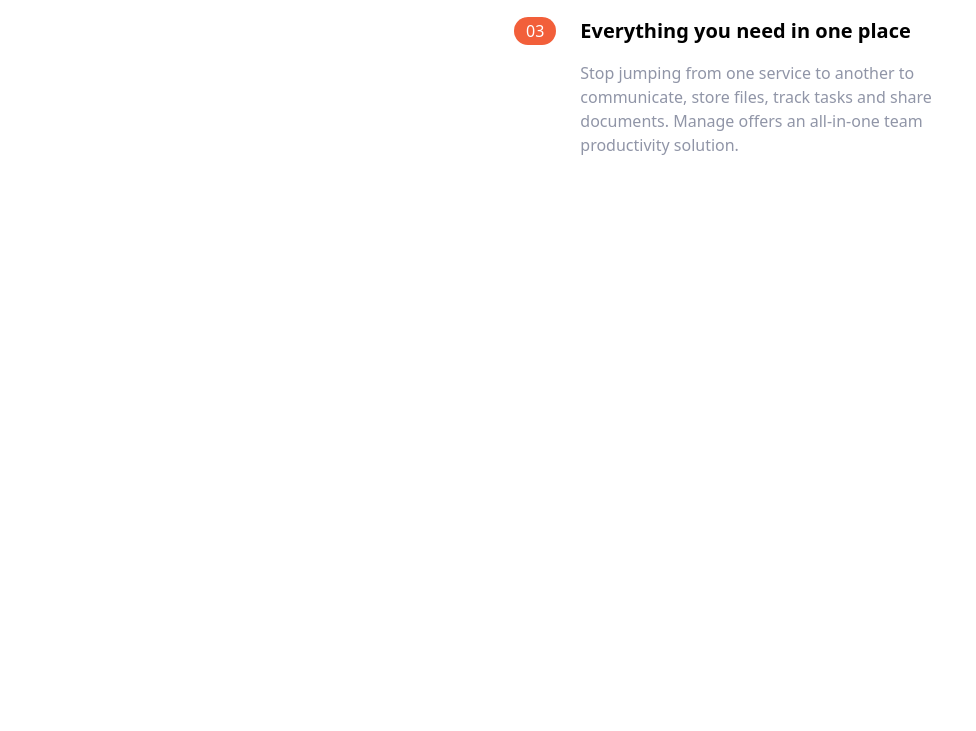
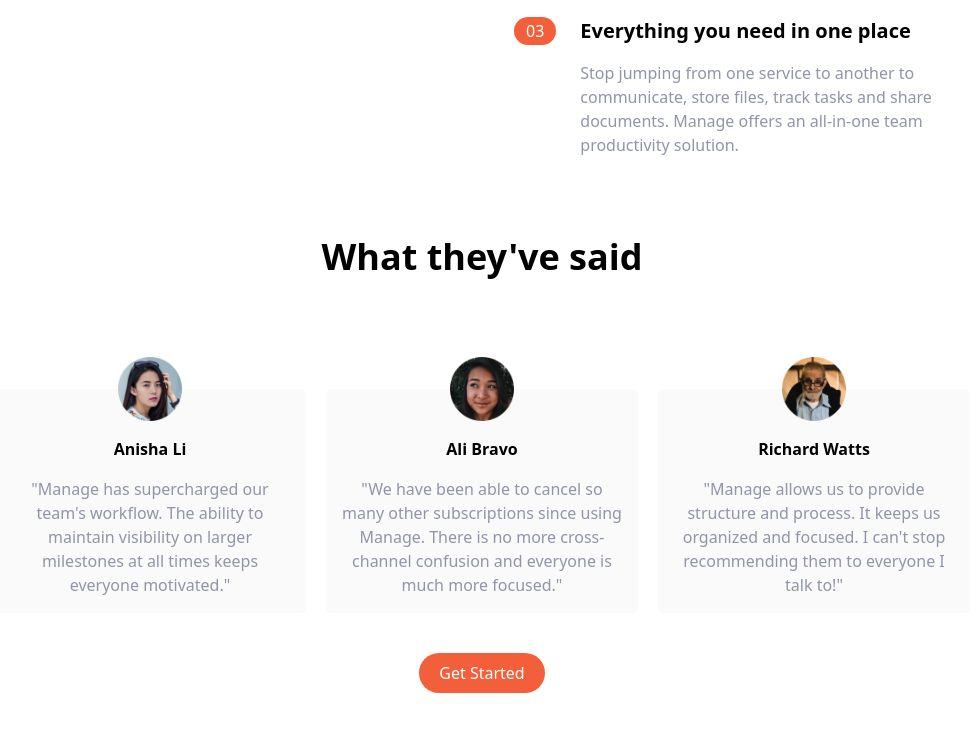
Before and after one commit to halakhellow/tailwind-manage-app, a website: page index.html in a window 1280 px wide. Shown: the part 999-1730 px from the top of the page, without its empty margins (158-1134 px from the left). Before the commit the page ends 1188 px from the top, so only its background shows below. Drawn offline with Linux system fonts and the light colour scheme.

Commit message:
add testimonial section elements with tailwind styles

```diff
--- a/index.html
+++ b/index.html
@@ -127,5 +127,65 @@
         </div>
       </div>
     </section>
+
+    <section class="container m-12 mx-auto space-y-10">
+      <h1 class="mb-28 text-center text-3xl font-bold md:text-4xl">
+        What they've said
+      </h1>
+      <div class="flex flex-col text-center md:flex-row md:space-x-5">
+        <div
+          class="flex flex-col items-center space-y-4 rounded-md bg-veryLightGray p-4 md:w-1/3"
+        >
+          <img
+            class="-mt-12 w-16"
+            src="./images/avatar-anisha.png"
+            alt="Anisha-avatar"
+          />
+          <h4 class="font-bold">Anisha Li</h4>
+          <p class="text-darkGrayishBlue">
+            "Manage has supercharged our team's workflow. The ability to
+            maintain visibility on larger milestones at all times keeps everyone
+            motivated."
+          </p>
+        </div>
+        <div
+          class="mt-12 flex flex-col items-center space-y-4 rounded-md bg-veryLightGray p-4 md:mt-0 md:w-1/3"
+        >
+          <img
+            class="-mt-12 w-16"
+            src="./images/avatar-ali.png"
+            alt="Ali-avatar"
+          />
+          <h4 class="font-bold">Ali Bravo</h4>
+          <p class="text-darkGrayishBlue">
+            "We have been able to cancel so many other subscriptions since using
+            Manage. There is no more cross-channel confusion and everyone is
+            much more focused."
+          </p>
+        </div>
+        <div
+          class="mt-12 flex flex-col items-center space-y-4 rounded-md bg-veryLightGray p-4 md:mt-0 md:w-1/3"
+        >
+          <img
+            class="-mt-12 w-16"
+            src="./images/avatar-richard.png"
+            alt="Richard-avatar"
+          />
+          <h4 class="font-bold">Richard Watts</h4>
+          <p class="text-darkGrayishBlue">
+            "Manage allows us to provide structure and process. It keeps us
+            organized and focused. I can't stop recommending them to everyone I
+            talk to!"
+          </p>
+        </div>
+      </div>
+      <div class="flex justify-center">
+        <button
+          class="rounded-full bg-brightRed px-5 py-2 text-white hover:bg-brightRedLight hover:duration-500"
+        >
+          Get Started
+        </button>
+      </div>
+    </section>
   </body>
 </html>
```
Also changed, not shown: dist/output.css.
